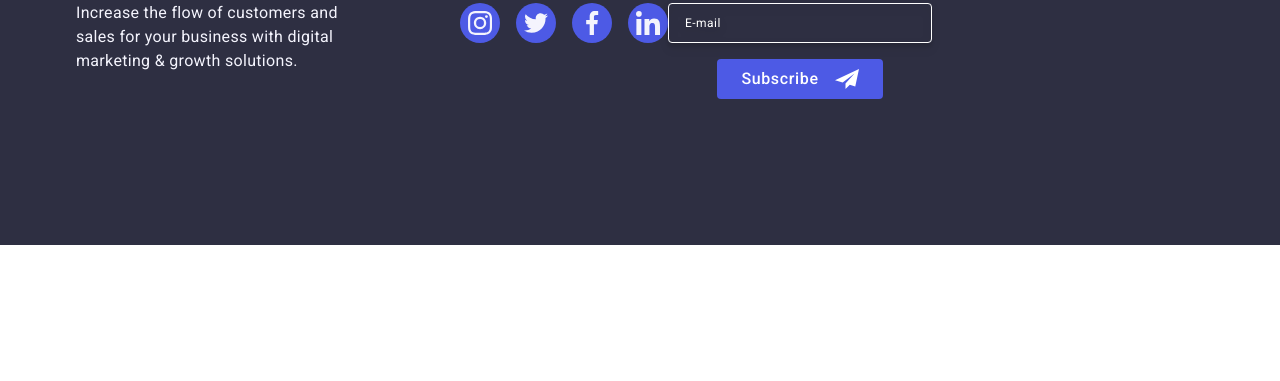
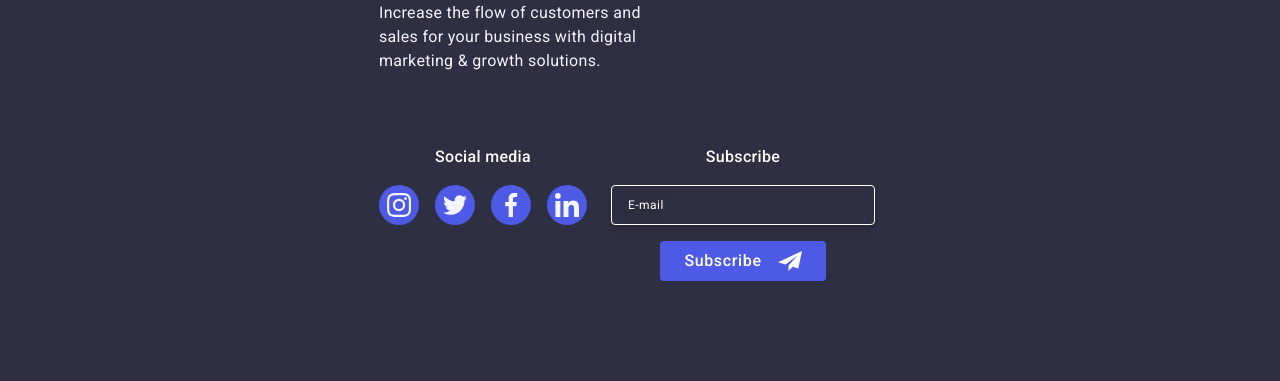
Before and after one commit to AndriiKusiak/goit-markup-hw-06, a plain HTML site: page index.html in a window 1280 px wide. Shown: the part 2329-2710 px from the top of the page. Before the commit the page ends 2574 px from the top, so only its background shows below. Drawn offline with nearby package versions, Linux system fonts and the light colour scheme.

Commit message:
Update media.css

```diff
--- a/css/media.css
+++ b/css/media.css
@@ -46,16 +46,22 @@
     width: calc((100% - 48px) / 3);
   }
 
+  .footer-paragraph,
+  .footer-social-container {
+    margin-bottom: 0;
+  }
+
   .footer-container {
+    width: 552px;
     display: flex;
     flex-direction: row;
     flex-wrap: wrap;
     align-items: baseline;
+    gap: 72px 24px;
   }
 
   .footer-logo-container {
-    display: flex;
-    margin-right: 120px;
+    /* display: flex; */
   }
 
   .footer-input {
```
